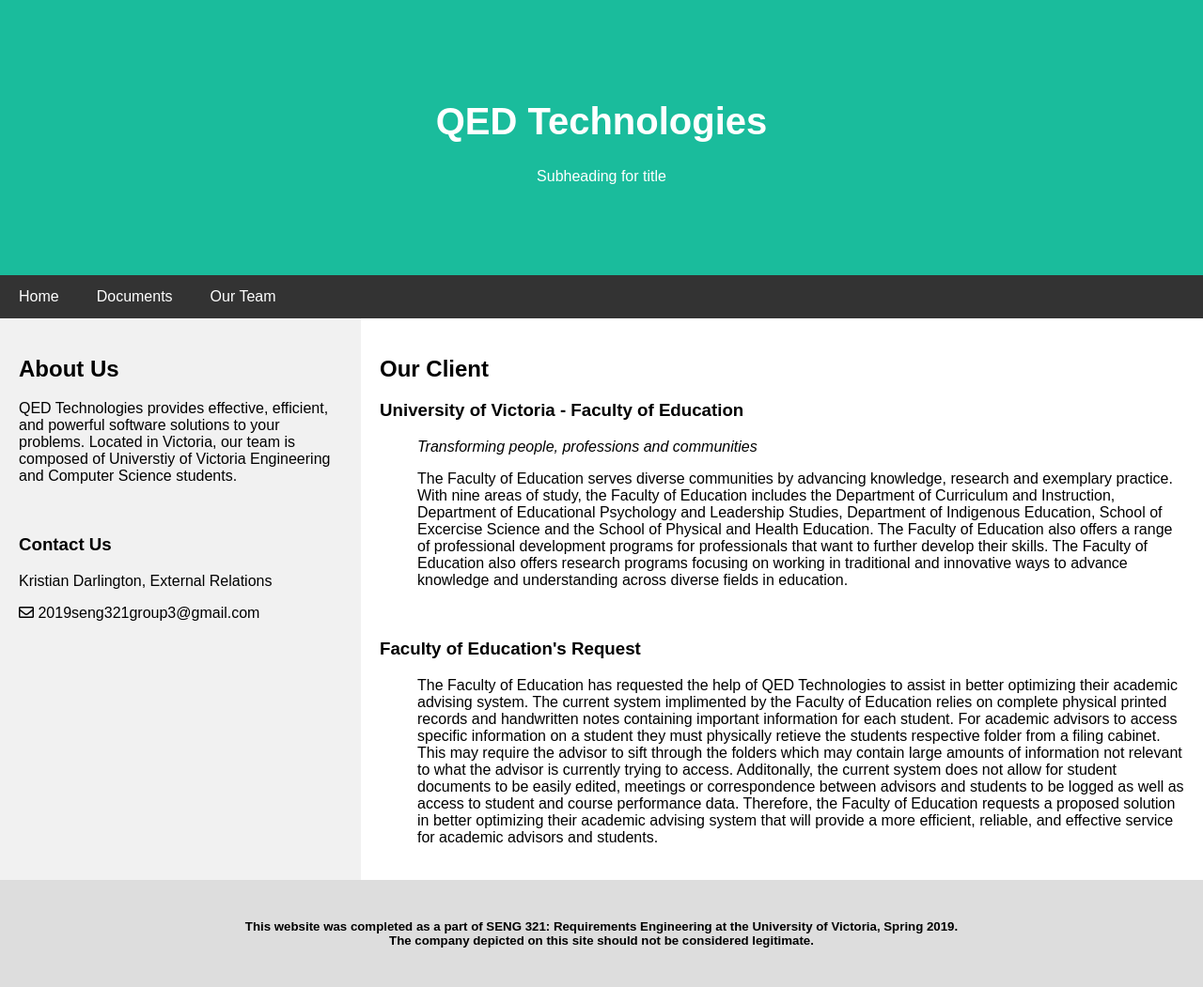
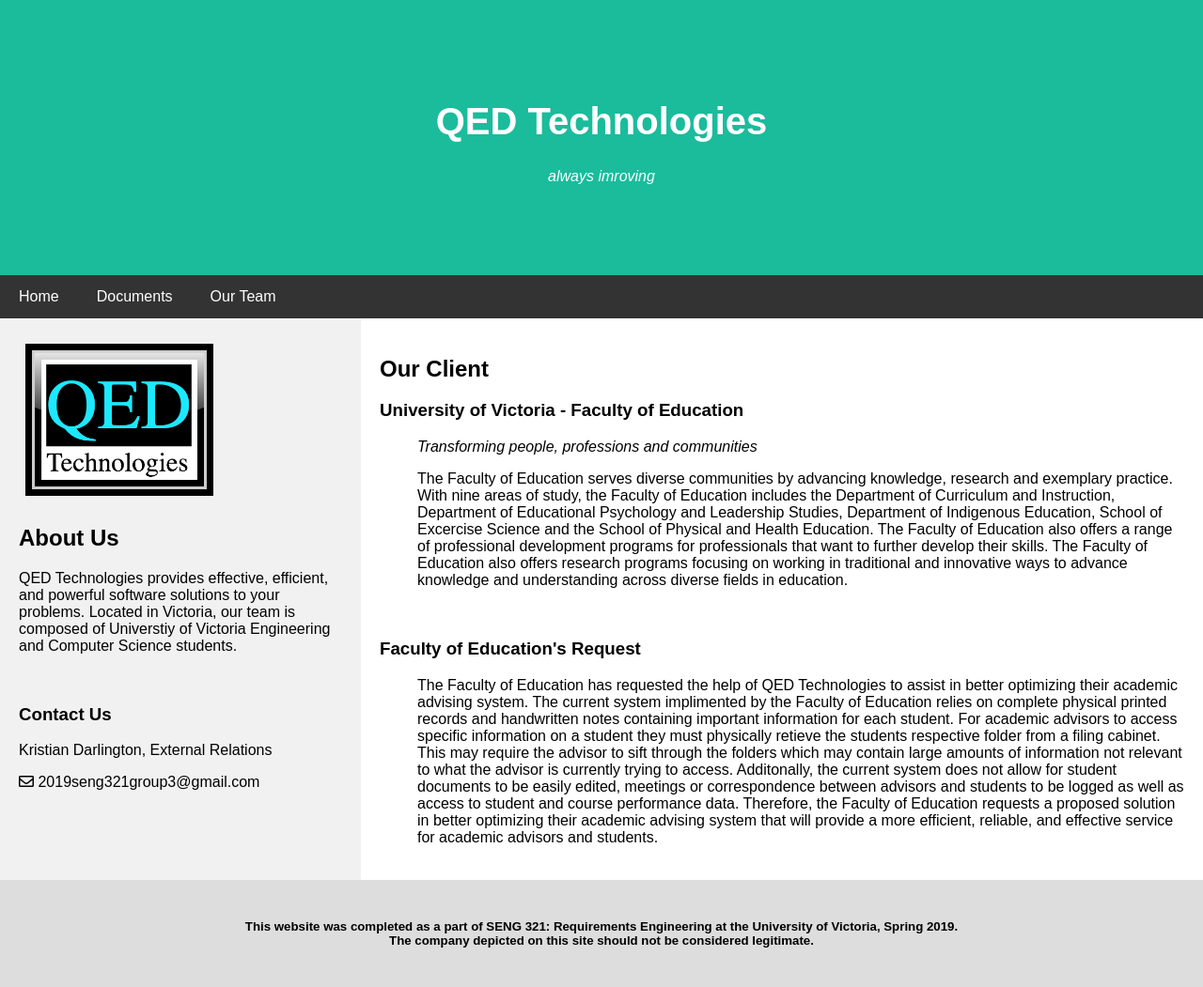
Before and after one commit to seng321group3/designer-site, a Jekyll site: the page built from index.html, in a window 1280 px wide. Shown: the whole page at 94% size. Built offline with Jekyll 4.4.1, drawn with Linux system fonts in a browser that asks for light colours; nearby versions of some CDN libraries.

Commit message:
added logo, slogan

```diff
--- a/_layouts/default.html
+++ b/_layouts/default.html
@@ -15,7 +15,7 @@
     <body>
         <div class="header">
             <h1>QED Technologies</h1>
-            <p>Subheading for title</p>
+            <p><i>always imroving</i></p>
         </div>
 
         <div class="navbar">
--- a/index.html
+++ b/index.html
@@ -6,6 +6,7 @@ title: SENG 321 - Group 3 - Client Site
 <div class="row">
 
   <div class="side">
+    <img style="max-width: 200px; max-height: 200px;" src="assets/images/QEDLogo.png">
     <h2>About Us</h2>
     <p>QED Technologies provides effective, efficient, and powerful software solutions to your problems. Located in Victoria, our team is composed of Universtiy of Victoria
       Engineering and Computer Science students.</p>
```
Also changed, not shown: assets/images/QEDLogo.png (added).
